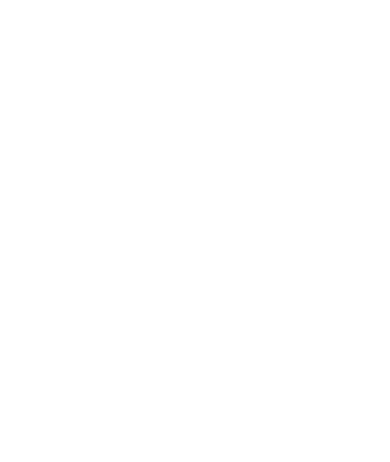
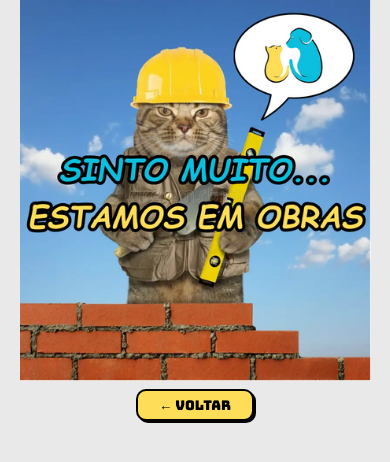
Before and after one commit to PET-foundation/Pata-Amiga-LandingPage, a plain HTML site: page construction.html in a window 390 px wide. Drawn offline with Linux system fonts and the light colour scheme.

Commit message:
Feat: Functional "DOCUMENTAÇÃO" and "WEB SITE" buttons
The "DOCUMENTAÇÃO" and "WEB SITE" buttons became functional. The first downloads a .zip folder that contains the initial documentation for the main website and the second takes the user to the future main website which is still under construction.

```diff
--- a/construction.html
+++ b/construction.html
@@ -3,9 +3,18 @@
 <head>
     <meta charset="UTF-8">
     <meta name="viewport" content="width=device-width, initial-scale=1.0">
-    <title>Document</title>
+    <title>Pata Amiga</title>
+    <link rel="stylesheet" href="style.css">
+    <link rel="shortcut icon" href="images/favcon.png" type="image/x-icon">
 </head>
 <body>
-
+    <div class="adjustable-image" style="display: flex; align-items: center; justify-content: center; flex-wrap: wrap;">
+        <img src="images/gatoPedreiro.png" alt="">
+    </div>
+    <div style="display: flex; align-items: center; justify-content: center; flex-wrap: wrap;">
+        <a href="index.html" target="_self" >
+            <button id="webSite">← Voltar</button>
+        </a>
+    </div>
 </body>
 </html>
--- a/style.css
+++ b/style.css
@@ -16,10 +16,6 @@ html, body {
     margin: auto;
     min-width: 300px;
     max-width: 100%;
-}
-
-img {
-    width: 100%;
 }
 
 header {
@@ -97,7 +93,7 @@ section#presentation > div > #paLogo {
     }
 }
 
-input {
+button {
     margin-top: 20px;
     font-family: 'Bungee';
     font-size: 10pt;
@@ -118,12 +114,22 @@ input {
     flex-wrap: wrap;
 }
 
-input#documentation {
+button#documentation {
     background-color: #0CBFDE;
 }
 
-input#webSite {
+#documentation:hover {
+    cursor: pointer;
+    background-color: #fedd598c;
+  }
+
+button#webSite {
     background-color: #FEDD59;
+}
+
+#webSite:hover {
+    cursor: pointer;
+    background-color: #0cbfde79;
 }
 
 section#about{
@@ -398,3 +404,23 @@ text-decoration: underline;
 a:visited {
     color: black;
 }
+
+.adjustable-image {
+    display: flex;
+    align-items: center;
+    justify-content: center;
+    flex-wrap: wrap;
+    overflow: hidden; /* Impede que a imagem vaze */
+}
+
+.adjustable-image img {
+    max-width: 100%; /* A imagem terá no máximo a largura do seu contêiner */
+    height: auto; /* Mantém a proporção da imagem */
+}
+
+/* Ajuste para telas pequenas */
+@media (max-width: 767px) {
+    .adjustable-image img {
+        max-width: 90%; /* Ajuste o tamanho da imagem para telas pequenas */
+    }
+}
```
Also changed, not shown: index.html (+6 -2 lines), images/gatoPedreiro.png (added), 1 other file.
